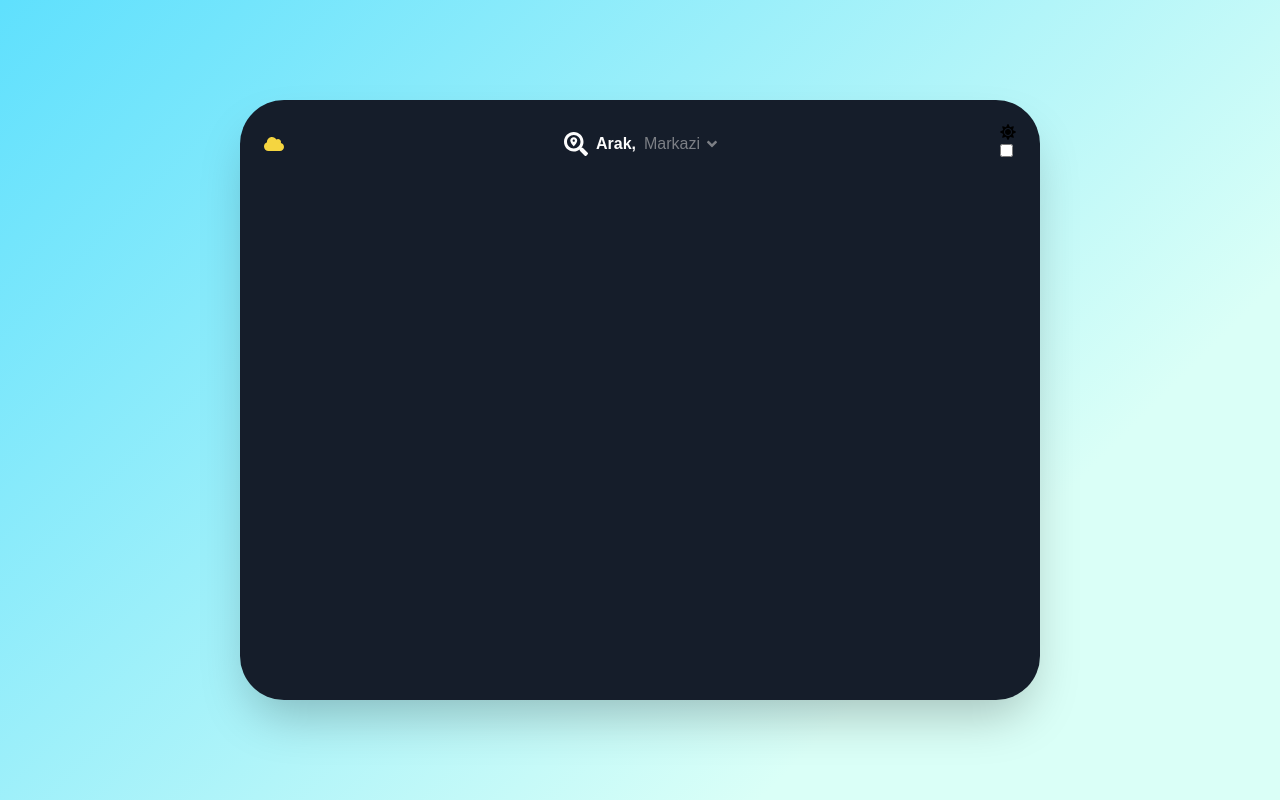
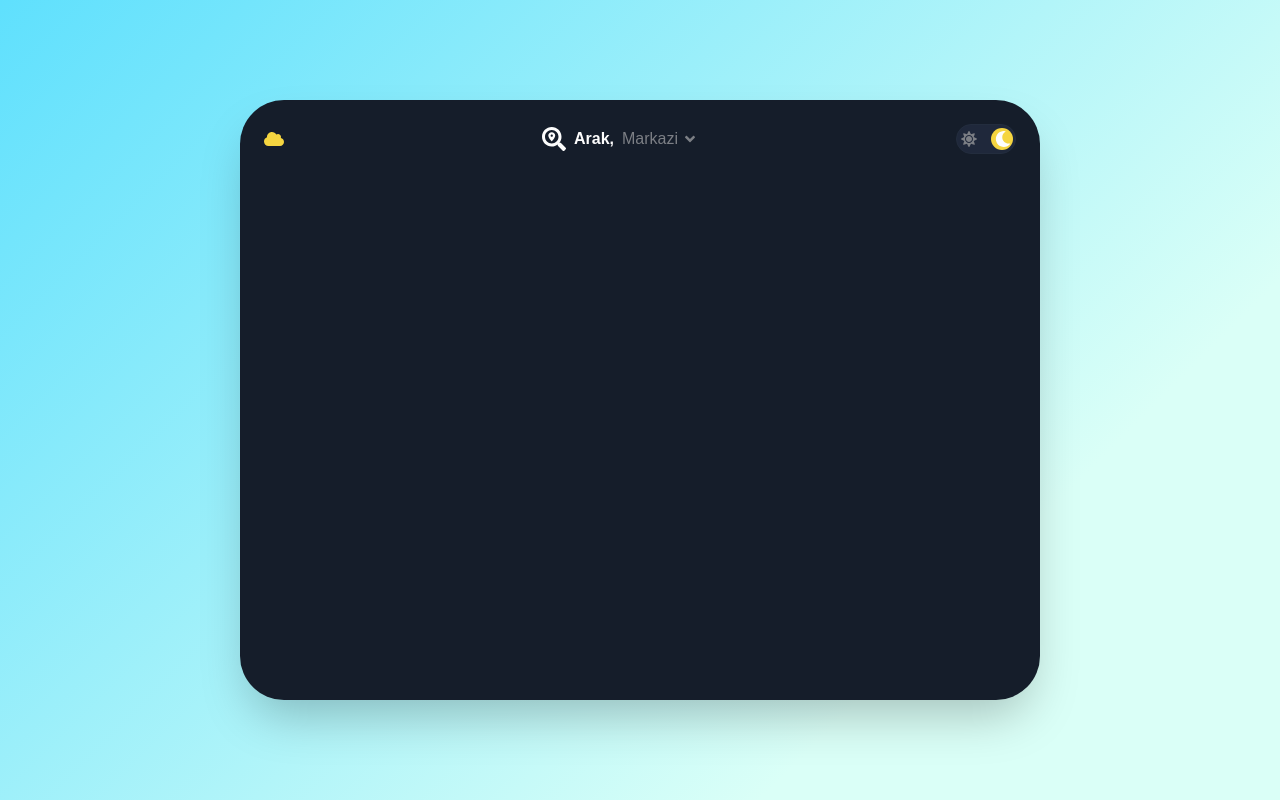
Before and after one commit to koshinva/weather-app, a React (Create React App) app: page / in a window 1280 px wide. Built offline with nearby package versions, Linux system fonts and the light colour scheme.

Commit message:
feat: верстка navbar

```diff
--- a/package.json
+++ b/package.json
@@ -10,6 +10,7 @@
     "@types/node": "^16.18.16",
     "@types/react": "^18.0.28",
     "@types/react-dom": "^18.0.11",
+    "classnames": "^2.3.2",
     "react": "^18.2.0",
     "react-dom": "^18.2.0",
     "react-icons": "^4.8.0",
--- a/src/components/Navbar.module.scss
+++ b/src/components/Navbar.module.scss
@@ -1,23 +1,31 @@
 .navbar {
   @apply flex items-center justify-between;
 
-  > .menu {
+  > .logo {
     > svg {
       @apply w-5 fill-yellow;
     }
   }
 
   > .geo {
-    @apply flex items-center;
+    @apply flex items-center relative;
 
-    > svg:first-child {
+    > svg {
       @apply fill-white w-6 h-6;
     }
-    > svg:last-child {
-      @apply fill-gray w-4 h-4 transition-colors cursor-pointer;
 
-      &:hover {
-        @apply fill-white;
+    > .button {
+      > svg {
+        @apply fill-gray w-4 h-4 transition-all;
+
+        &:hover {
+          @apply fill-white;
+        }
+      }
+      &.active {
+        > svg {
+          @apply rotate-180;
+        }
       }
     }
 
@@ -27,5 +35,51 @@
     > .country {
       @apply text-gray mr-1;
     }
+    > .form {
+      @apply absolute top-[130%] flex w-[120%] border-borderColor border-2 rounded-full px-3 py-1 transition-all opacity-0 -translate-y-2;
+
+      &.active {
+        @apply translate-y-0 opacity-100;
+      }
+      > .search {
+        @apply bg-transparent  outline-none text-white text-sm placeholder:text-gray  placeholder:text-sm caret-gray;
+      }
+
+      > button {
+        @apply mr-2;
+
+        > svg {
+          @apply fill-gray transition-colors;
+        }
+
+        &:hover {
+          > svg {
+            @apply fill-white;
+          }
+        }
+      }
+    }
+  }
+
+  > .toggleTheme {
+    > .label {
+      @apply w-[60px] h-[30px] p-1 flex items-center justify-between bg-middleBlue border border-borderColor rounded-full relative  cursor-pointer z-0;
+
+      &::after {
+        @apply absolute h-[22px] w-[22px] top-[3px] -translate-x-[2px] bg-yellow rounded-full transition-transform;
+        content: '';
+      }
+      &.active::after {
+        @apply translate-x-[30px];
+      }
+
+      > input {
+        @apply absolute invisible opacity-0 w-full h-full;
+      }
+
+      > svg {
+        @apply w-4 h-4 z-10;
+      }
+    }
   }
 }
--- a/src/components/Navbar.tsx
+++ b/src/components/Navbar.tsx
@@ -1,26 +1,57 @@
-import { FC } from 'react';
-
-import { FaSun, FaCloud, FaSearchLocation, FaAngleDown } from 'react-icons/fa';
+import { FC, useState } from 'react';
+import cn from 'classnames';
+import { FaSun, FaCloud, FaSearchLocation, FaAngleDown, FaMoon, FaSearch } from 'react-icons/fa';
 
 import styles from './Navbar.module.scss';
 
+const Navbar: FC = () => {
+  const [darkTheme, setDarkTheme] = useState<boolean>(true);
+  const [isOpenSearch, setOpenSearch] = useState<boolean>(false);
 
-const Navbar: FC = () => {
+  const handleChangeTheme = () => {
+     setDarkTheme((prev) => !prev);
+  };
+
   return (
     <div className={styles.navbar}>
-      <div className={styles.menu}>
+      <div className={styles.logo}>
         <FaCloud />
       </div>
       <div className={styles.geo}>
         <FaSearchLocation />
         <h2 className={styles.city}>Arak,</h2>
         <p className={styles.country}>Markazi</p>
-        <FaAngleDown />
+        <button
+          className={cn(styles.button, {[styles.active]: isOpenSearch})}
+          type="button"
+          onClick={() => setOpenSearch((prev) => !prev)}
+        >
+          <FaAngleDown />
+        </button>
+        <form className={cn(styles.form, { [styles.active]: isOpenSearch })}>
+          <button type="submit">
+            <FaSearch />
+          </button>
+          <input
+            className={styles.search}
+            type="text"
+            name="search"
+            id="search"
+            placeholder="Search city..."
+          />
+        </form>
       </div>
       <div className={styles.toggleTheme}>
-        <label>
-          <FaSun />
-          <input type="checkbox" name="theme" id="theme" />
+        <label className={cn(styles.label, { [styles.active]: darkTheme })}>
+          <FaSun fill={!darkTheme ? '#FDFDFD' : '#7C7F85'} />
+          <FaMoon fill={darkTheme ? '#FDFDFD' : '#7C7F85'} />
+          <input
+            type="checkbox"
+            name="theme"
+            id="theme"
+            onChange={handleChangeTheme}
+            checked={darkTheme}
+          />
         </label>
       </div>
     </div>
```
Also changed, not shown: 1 other file (tests, documents, lock files or other folders).
